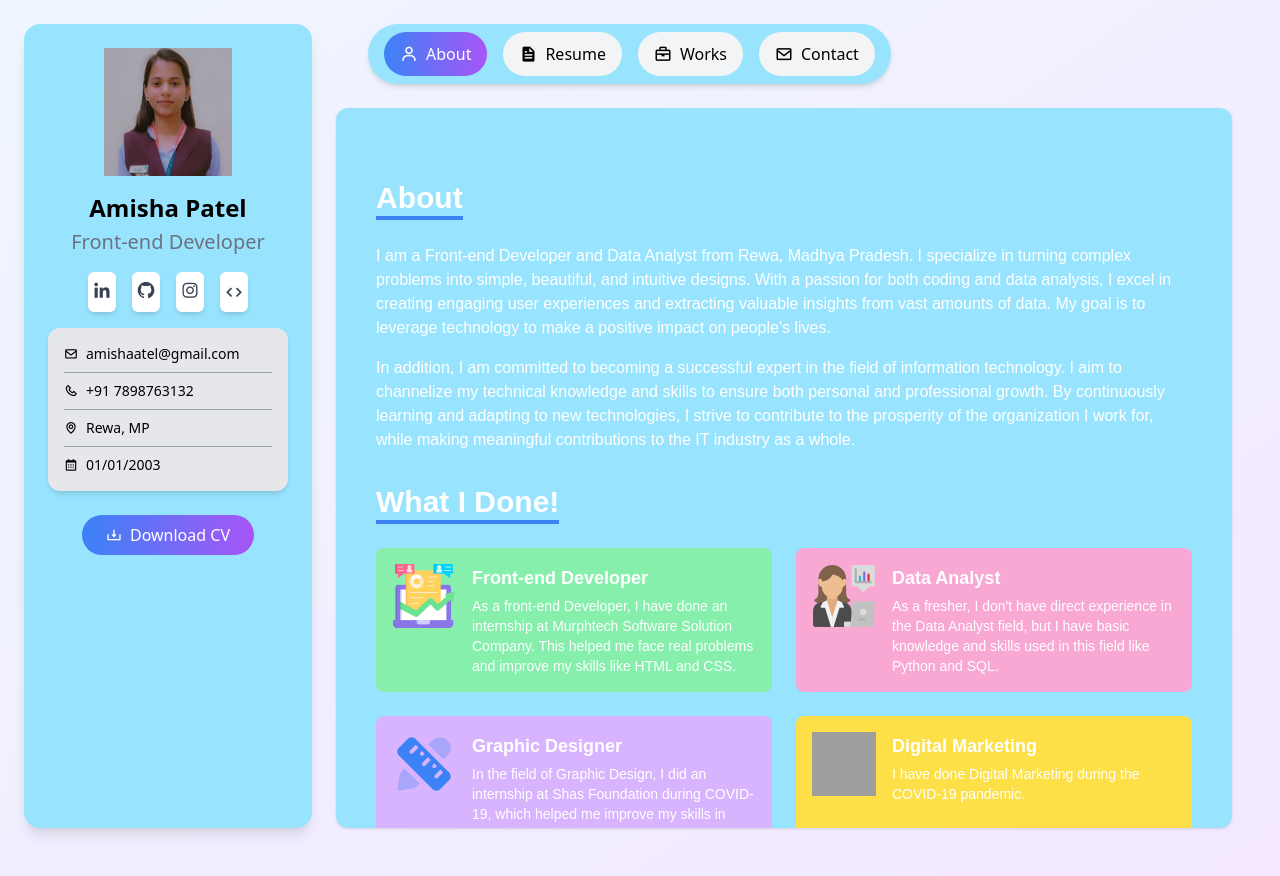
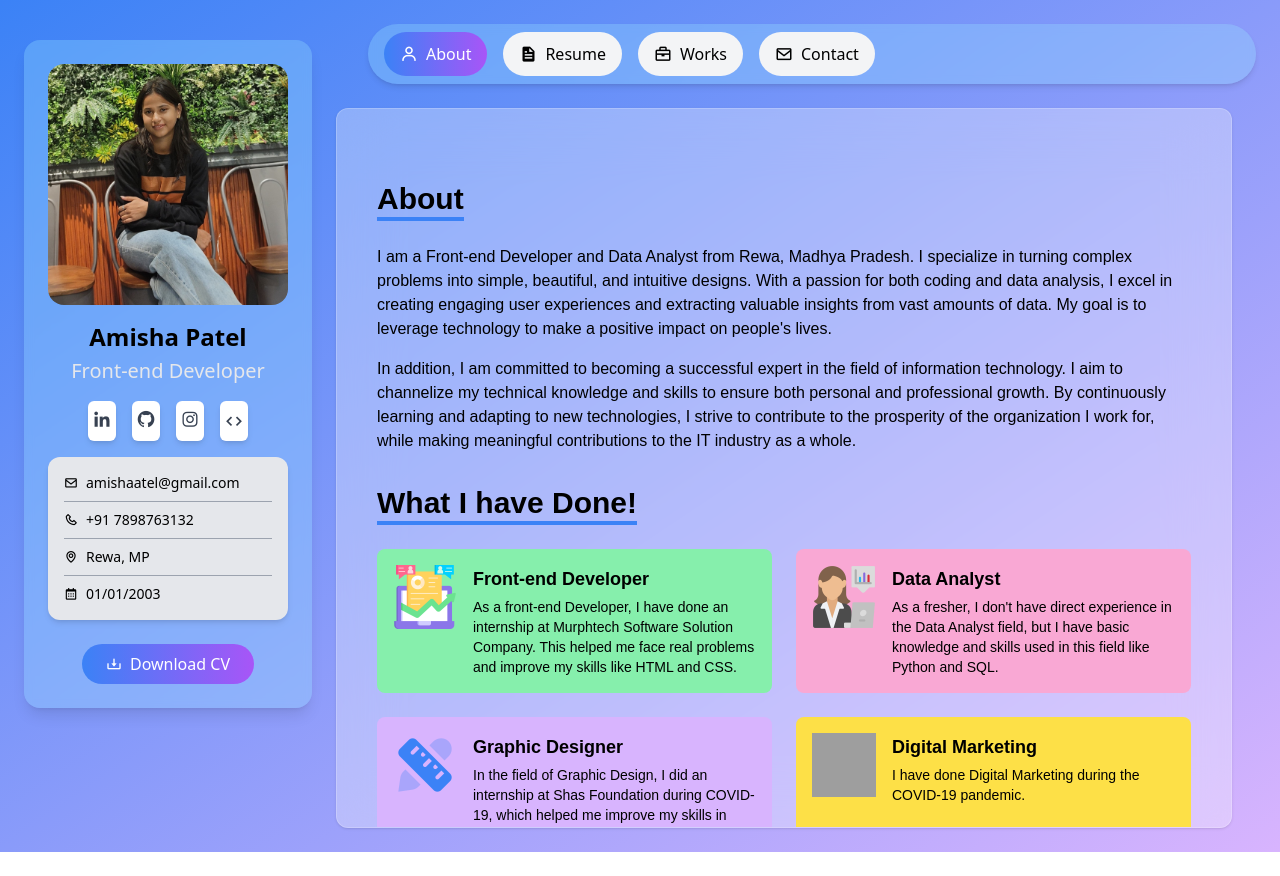
Before and after one commit to Amu-Patel/Portfolio_Amisha_Patel, a React (Vite) app: page / in a window 1280 px wide. After the commit the page ends 852 px from the top, so only its background shows below. Built offline with nearby package versions, Linux system fonts and the light colour scheme; grey boxes are pictures that could not be loaded.

Commit message:
Updated portfolio

```diff
--- a/src/App.jsx
+++ b/src/App.jsx
@@ -10,25 +10,29 @@ export default function App() {
   const [active, setActive] = useState("about");
 
   return (
-    <div className="min-h-screen overflow-hidden bg-gradient-to-br from-blue-50 to-purple-100 p-4 md:p-6">
-      <div className="flex flex-col mb-6 md:flex-row gap-6 max-w-8xl mx-full">
+    <div className="min-h-screen overflow-hidden bg-gradient-to-br from-blue-500 to-purple-300 p-4 md:p-6">
+      <div className="flex flex-col md:flex-row gap-6 max-w-7xl mx-auto w-full">
 
-        {/* Sidebar (visible on desktop only) */}
-        <Sidebar />
+        {/* Sidebar (desktop & tablets only) */}
+        <aside className="hidden md:block w-fit">
+          <Sidebar />
+        </aside>
 
+        {/* Main Content */}
         <div className="flex-1 flex flex-col items-center md:items-start relative">
 
-          {/* Tabs */}
-          <div className="w-full block md:hidden fixed bottom-0 left-0 z-50 bg-white shadow-lg border-t border-gray-200">
+          {/* Tabs (mobile bottom nav) */}
+          <div className="w-full block md:hidden fixed bottom-0 left-0 z-50 bg-white/80 backdrop-blur-md shadow-lg border-t border-gray-200">
             <Tabs active={active} setActive={setActive} />
           </div>
 
-          <div className=" hidden md:block">
+          {/* Tabs (desktop top nav) */}
+          <div className="hidden md:block w-full">
             <Tabs active={active} setActive={setActive} />
           </div>
 
           {/* Main Content Area */}
-          <main className="bg-primary text-secondary font-poppins rounded-xl shadow p-6 w-full max-w-4xl mt-6 overflow-y-auto h-[calc(100vh-6rem)] md:h-[calc(100vh-5rem)] no-scrollbar">
+          <main className="bg-white/30 backdrop-blur-[30px] text-black font-poppins rounded-xl border border-white/20 shadow p-4 sm:p-6 w-full max-w-4xl mt-4 md:mt-6 overflow-y-auto h-[calc(100vh-6rem)] md:h-[calc(100vh-5rem)] no-scrollbar">
             {active === "about" && <About />}
             {active === "resume" && <Resume />}
             {active === "works" && <Works />}
--- a/src/components/About.jsx
+++ b/src/components/About.jsx
@@ -21,7 +21,7 @@ export default function About() {
 
       <div>
         <h2 className="text-3xl font-bold mb-6 border-b-4 border-blue-500 inline-block">
-        What I Done!
+        What I have Done!
         </h2>
 
         <div className="grid md:grid-cols-2 gap-6">
--- a/src/components/Resume.jsx
+++ b/src/components/Resume.jsx
@@ -1,7 +1,7 @@
 import Skill from "./skills";
 export default function Resume() {
   return (
-    <section className="bg-[#98E4FF] p-6 rounded-xl mb-8 grid grid-cols-1 md:grid-cols-2 gap-8 text-black">
+    <section className="bg-primary/30 backdrop-blur-sm p-6 rounded-xl mb-8 grid grid-cols-1 md:grid-cols-2 gap-8 text-black">
       {/* LEFT COLUMN */}
       <div>
         <h2 className="text-3xl font-bold mb-6 border-b-4 border-blue-500 inline-block">
@@ -69,6 +69,8 @@ export default function Resume() {
         <div className="flex flex-wrap gap-2">
           <Tag name="Front-end Development" />
           <Tag name="Data Analysis" />
+          <Tag name="PostgreSql" />
+          <Tag name="Docker" />
           <Tag name="Communication" />
           <Tag name="Time Management" />
           <Tag name="Flexibility" />
--- a/src/components/Sidebar.jsx
+++ b/src/components/Sidebar.jsx
@@ -1,13 +1,13 @@
 export default function Sidebar() {
   return (
-    <aside className="bg-primary rounded-2xl shadow-lg p-6 w-full md:w-72 flex flex-col items-center sticky top-4">
+    <aside className="bg-primary/30 backdrop-blur-sm rounded-2xl shadow-lg p-6 w-full md:w-72 flex flex-col items-center sticky top-4">
       <img
-        src="./profile/passport-photo.jpg"
+        src="./profile/passport-photo-1.jpg"
         alt="Amisha Patel"
-        className="w-32 h-32 object-cover mb-4"
+        className="w-35 h-35 object-cover mb-4 rounded-2xl"
       />
       <h2 className="text-2xl font-bold mb-1">Amisha Patel</h2>
-      <p className="text-xl text-gray-500 mb-4">Front-end Developer</p>
+      <p className="text-xl text-gray-200 mb-4">Front-end Developer</p>
 
       {/* Social */}
       <div className="flex gap-4 mb-4 text-xl text-gray-700">
--- a/src/components/Tabs.jsx
+++ b/src/components/Tabs.jsx
@@ -7,7 +7,7 @@ export default function Tabs({ active, setActive }) {
   ];
 
   return (
-    <div className="bg-primary rounded-full shadow-md flex gap-4 px-4 py-2 ml-8 ">
+    <div className="bg-primary/30 backdrop-blur-sm rounded-full shadow-md flex gap-4 px-4 py-2 ml-8 ">
       {tabs.map((tab) => (
         <button
           key={tab.name}
```
Also changed, not shown: public/profile/passport-photo-1.jpg (added).
